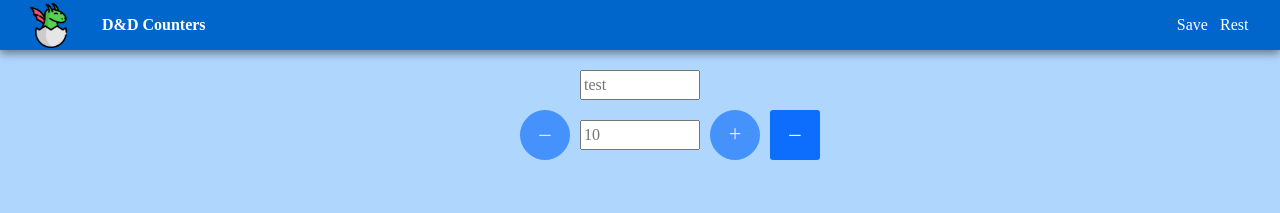
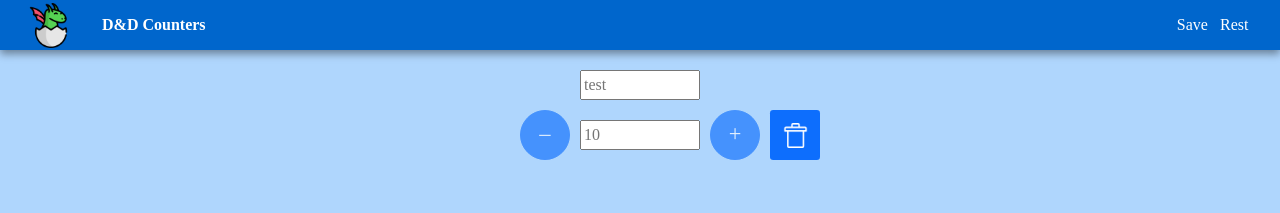
Before and after one commit to offeka/DndCounters, a Vue app: page / in a window 1280 px wide. Both pictures are taken after a click on the button "Edit". Shown: the top 213 px of the page. Built offline with nearby package versions, Linux system fonts and the light colour scheme.

Commit message:
readded trash icon after merge

```diff
--- a/src/components/EditableCounter.vue
+++ b/src/components/EditableCounter.vue
@@ -53,7 +53,7 @@
       data-toggle="modal"
       data-target="#confirm-modal"
     >
-      ─
+      <img src="../assets/trash-bin-closed.png" id="trash-icon" />
     </button>
   </div>
 </template>
```
